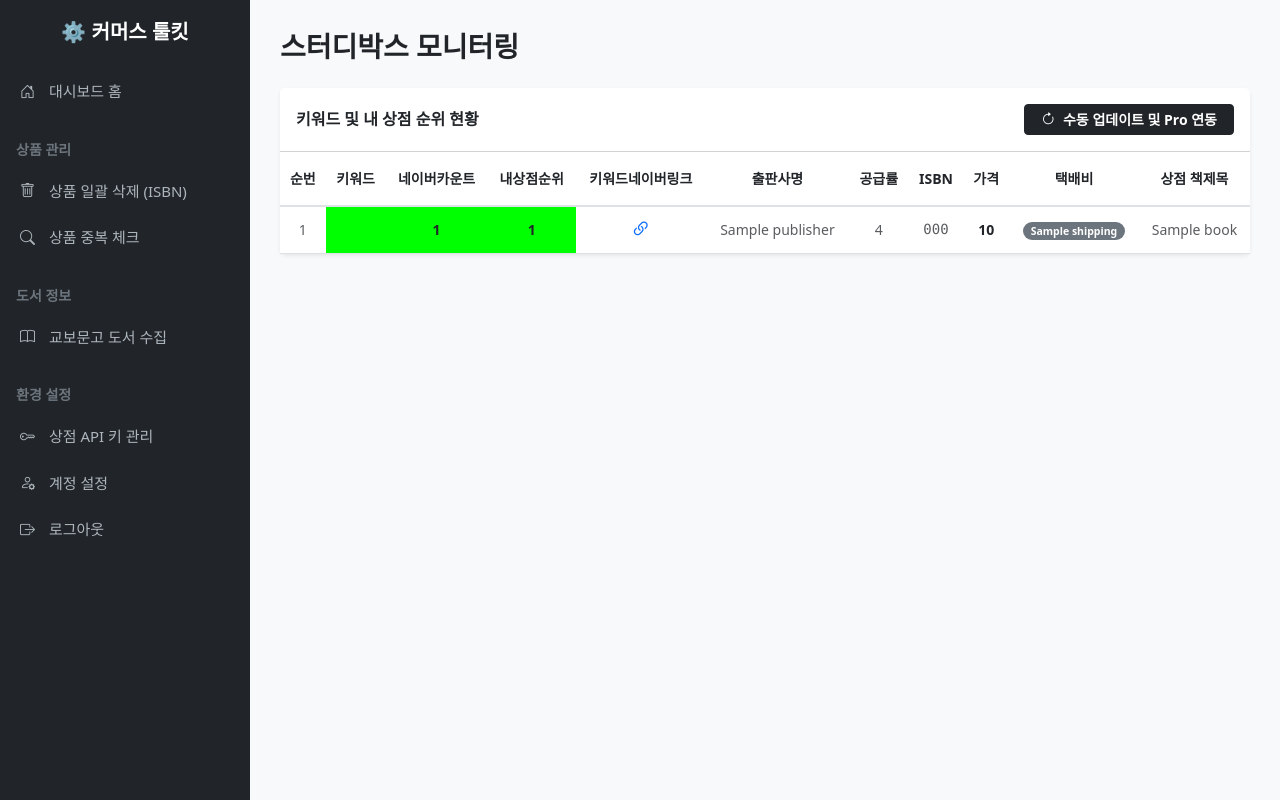
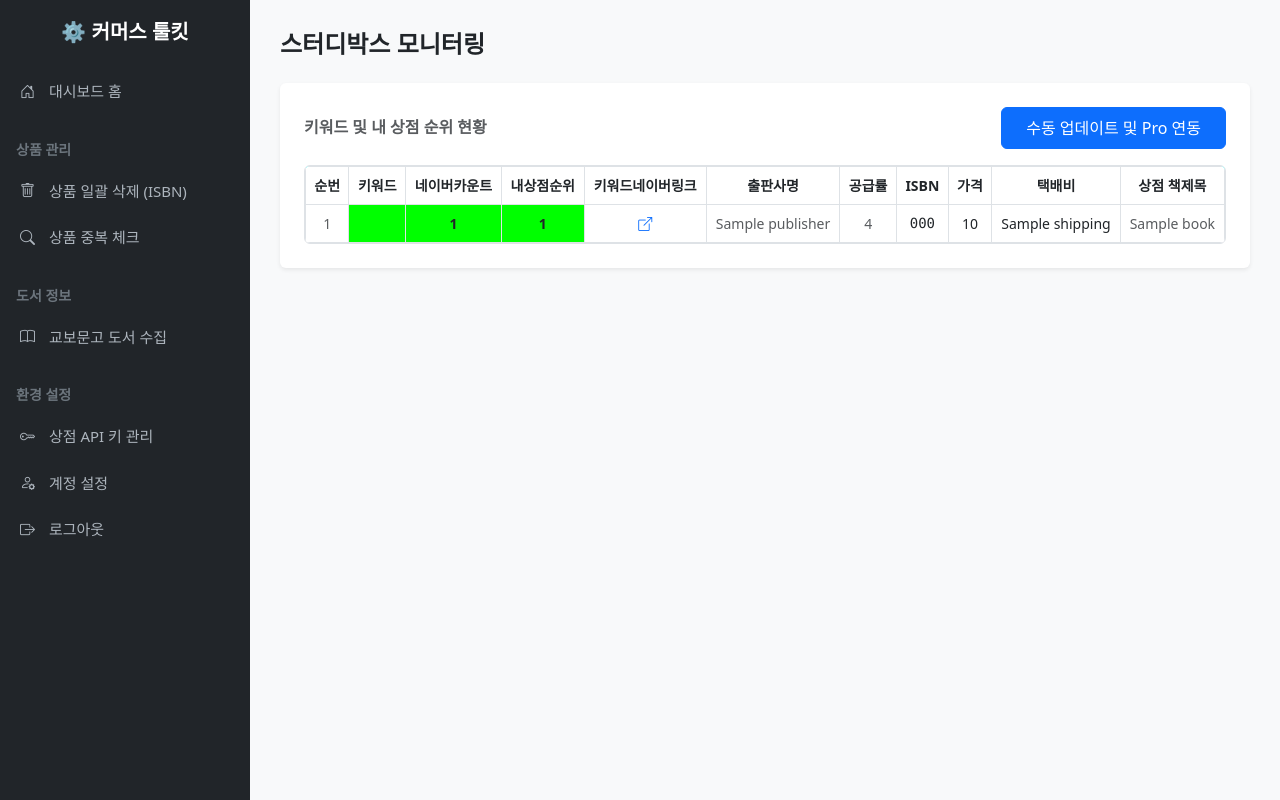
Before and after one commit to tvttvvv/naver-store-manager, a Flask app: template templates/studybox.html in a window 1280 px wide. Run offline with Flask 3, Linux system fonts and the light colour scheme; a user stored in the database is signed in; tables that the repository leaves empty hold one stand-in row (values such as "Sample post"); the template is opened without the code that fills it: most values are stand-ins (such as "Sample title", 1, 10 or a date in 2020); parts of the project's set-up code (start-up, migrations or seed data) failed here and were passed over.

Commit message:
Update studybox.html

```diff
--- a/templates/studybox.html
+++ b/templates/studybox.html
@@ -1,71 +1,66 @@
 {% extends "base.html" %}
 {% block content %}
 
-<h3 class="mb-4 fw-bold">스터디박스 모니터링</h3>
+<h4 class="mb-4 fw-bold">스터디박스 모니터링</h4>
 
 <div class="card shadow-sm border-0 mb-4">
-    <div class="card-header bg-white py-3 d-flex justify-content-between align-items-center">
-        <h6 class="mb-0 fw-bold">키워드 및 내 상점 순위 현황</h6>
-        <button class="btn btn-dark btn-sm fw-bold px-3" onclick="triggerManualUpdate()" id="updateBtn">
-            <i class="bi bi-arrow-clockwise me-1"></i> 수동 업데이트 및 Pro 연동
-        </button>
-    </div>
+    <div class="card-body p-4">
 
-    <div class="card-body p-0">
-        <div class="table-responsive">
-            <table class="table table-hover align-middle mb-0 text-center" style="font-size: 14px;">
-                <thead style="background-color: #00FFFF; border-bottom: 2px solid #dee2e6;">
+        <div class="d-flex justify-content-between align-items-center mb-3">
+            <h6 class="mb-0 fw-bold text-muted">키워드 및 내 상점 순위 현황</h6>
+            <button class="btn btn-primary px-4 py-2" onclick="triggerManualUpdate()" id="updateBtn">
+                수동 업데이트 및 Pro 연동
+            </button>
+        </div>
+
+        <div class="table-responsive border rounded">
+            <table class="table table-bordered text-center align-middle mb-0" style="font-size: 14px;">
+                <thead style="background-color: #00FFFF;">
                     <tr>
-                        <th class="py-3">순번</th>
-                        <th class="py-3">키워드</th>
-                        <th class="py-3">네이버카운트</th>
-                        <th class="py-3">내상점순위</th>
-                        <th class="py-3">키워드네이버링크</th>
-                        <th class="py-3">출판사명</th>
-                        <th class="py-3">공급률</th>
-                        <th class="py-3">ISBN</th>
-                        <th class="py-3">가격</th>
-                        <th class="py-3">택배비</th>
-                        <th class="py-3">상점 책제목</th>
+                        <th class="py-2">순번</th>
+                        <th class="py-2">키워드</th>
+                        <th class="py-2">네이버카운트</th>
+                        <th class="py-2">내상점순위</th>
+                        <th class="py-2">키워드네이버링크</th>
+                        <th class="py-2">출판사명</th>
+                        <th class="py-2">공급률</th>
+                        <th class="py-2">ISBN</th>
+                        <th class="py-2">가격</th>
+                        <th class="py-2">택배비</th>
+                        <th class="py-2">상점 책제목</th>
                     </tr>
                 </thead>
                 <tbody>
                     {% for book in books %}
                     <tr>
                         <td class="text-muted">{{ book.id }}</td>
-                        <td style="background-color: #00FF00; font-weight: bold;" class="text-dark">{{ book.keyword }}</td>
-                        <td style="background-color: #00FF00; font-weight: bold;" class="text-dark">{{ book.naver_count }}</td>
-                        <td style="background-color: #00FF00; font-weight: bold;" class="text-dark">{{ book.shop_rank }}</td>
-
+                        <td style="background-color: #00FF00; font-weight: bold;">{{ book.keyword }}</td>
+                        <td style="background-color: #00FF00; font-weight: bold;">{{ book.naver_count }}</td>
+                        <td style="background-color: #00FF00; font-weight: bold;">{{ book.shop_rank }}</td>
                         <td>
                             {% if book.link %}
-                            <a href="{{ book.link }}" target="_blank" class="text-decoration-none"><i class="bi bi-link-45deg fs-5"></i></a>
+                            <a href="{{ book.link }}" target="_blank" class="text-decoration-none"><i class="bi bi-box-arrow-up-right"></i></a>
                             {% endif %}
                         </td>
                         <td class="text-muted">{{ book.publisher }}</td>
                         <td class="text-muted">{{ book.supply_rate }}</td>
-                        <td class="font-monospace text-muted">{{ book.isbn }}</td>
-                        <td class="fw-bold">{{ book.price }}</td>
-                        <td>
-                            {% if book.shipping == '무료' %}
-                                <span class="badge bg-success rounded-pill px-2">무료</span>
-                            {% elif book.shipping %}
-                                <span class="badge bg-secondary rounded-pill px-2">{{ book.shipping }}</span>
-                            {% endif %}
-                        </td>
-                        <td class="text-muted text-truncate" style="max-width: 150px;" title="{{ book.shop_title }}">{{ book.shop_title }}</td>
+                        <td class="font-monospace">{{ book.isbn }}</td>
+                        <td>{{ book.price }}</td>
+                        <td>{{ book.shipping }}</td>
+                        <td class="text-truncate text-muted" style="max-width: 150px;" title="{{ book.shop_title }}">{{ book.shop_title }}</td>
                     </tr>
                     {% else %}
                     <tr>
                         <td colspan="11" class="text-center py-5 text-muted">
-                            <i class="bi bi-inbox fs-1 d-block mb-2 text-light"></i>
-                            모니터링할 데이터가 없습니다.
+                            <i class="bi bi-inbox fs-1 d-block mb-2"></i>
+                            데이터가 없습니다.
                         </td>
                     </tr>
                     {% endfor %}
                 </tbody>
             </table>
         </div>
+
     </div>
 </div>
 
@@ -74,7 +69,6 @@
         const btn = document.getElementById('updateBtn');
         const originalText = btn.innerHTML;
 
-        // 로딩 상태 UI 처리
         btn.disabled = true;
         btn.innerHTML = '<span class="spinner-border spinner-border-sm me-2" role="status" aria-hidden="true"></span>업데이트 중...';
 
@@ -82,7 +76,7 @@
             .then(response => response.json())
             .then(data => {
                 alert(data.message);
-                location.reload(); // 업데이트 성공 시 화면 새로고침
+                location.reload();
             })
             .catch(error => {
                 console.error('Error:', error);
```
